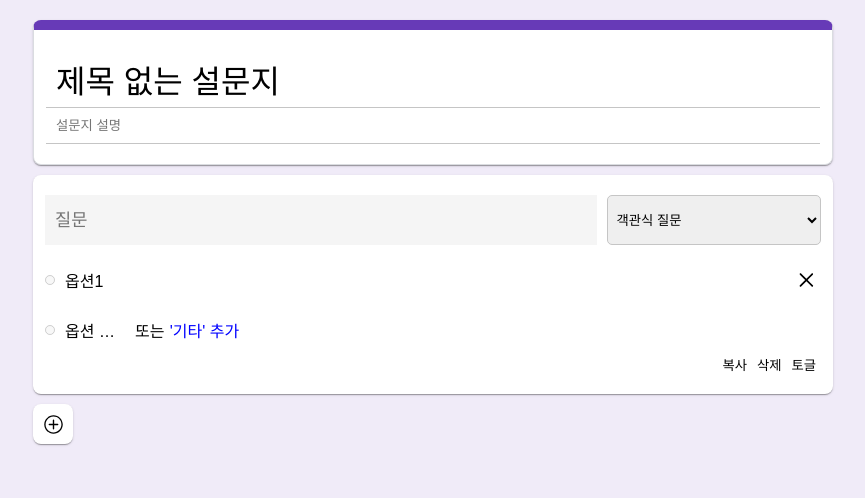
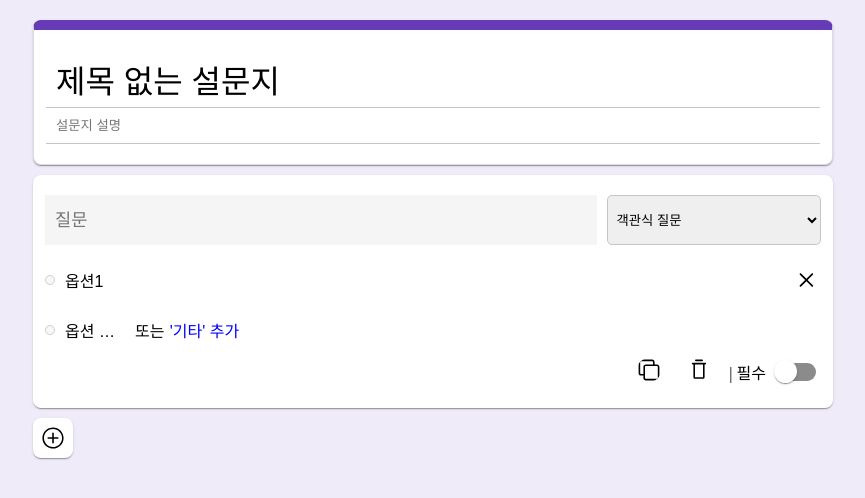
Before and after one commit to 938938/google-form-clone, a React (Create React App) app: page / in a window 1280 px wide. Shown: the top 498 px of the page, without its empty margins (207-1072 px from the left). Built offline with nearby package versions, Linux system fonts and the light colour scheme.

Commit message:
[design] 복사/삭제/필수유무 스타일 설정

```diff
--- a/src/components/AddQuestion.module.css
+++ b/src/components/AddQuestion.module.css
@@ -9,16 +9,3 @@
   box-shadow: 0 2px 1px -1px rgba(0, 0, 0, 0.2),
     0 1px 1px 0 rgba(0, 0, 0, 0.141), 0 1px 3px 0 rgba(0, 0, 0, 0.122);
 }
-
-.addQuestion svg {
-  width: 25px;
-  height: 25px;
-  padding: 2px;
-  transition: all 0.2s;
-  border-radius: 50%;
-}
-
-.addQuestion:hover svg {
-  background-color: #e5e5e5;
-  transition: all 0.2s;
-}
--- a/src/components/AddQuestion.tsx
+++ b/src/components/AddQuestion.tsx
@@ -10,7 +10,7 @@ const AddQuestion = () => {
   };
   return (
     <button className={style.addQuestion} onClick={addHandler}>
-      <RxPlusCircled />
+      <RxPlusCircled className='iconBtn' />
     </button>
   );
 };
--- a/src/components/Options.module.css
+++ b/src/components/Options.module.css
@@ -1,19 +1,5 @@
 .optionList {
   display: flex;
-}
-
-.delBtn {
-  cursor: pointer;
-  width: 30px;
-  height: 30px;
-  padding: 3px;
-  border-radius: 50%;
-  transition: all 0.2s;
-}
-
-.delBtn:hover {
-  background-color: #e5e5e5;
-  transition: all 0.2s;
 }
 
 .etc span {
--- a/src/components/Options.tsx
+++ b/src/components/Options.tsx
@@ -46,7 +46,7 @@ const Options: React.FC<{
               <input type='radio' className={style.option} disabled />
               <input value={ele} onChange={(e) => onChangeHandler(e, idx)} />
               <RxCross2
-                className={style.delBtn}
+                className='iconBtn'
                 onClick={() => onDeleteHandler(idx)}
               />
             </li>
@@ -55,7 +55,7 @@ const Options: React.FC<{
             <li className={style.etc}>
               <input type='radio' className={style.option} disabled />
               <span>기타...</span>
-              <RxCross2 className={style.delBtn} onClick={onEtcDeleteHandler} />
+              <RxCross2 className='iconBtn' onClick={onEtcDeleteHandler} />
             </li>
           )}
           <li>
@@ -85,7 +85,7 @@ const Options: React.FC<{
               <input type='checkbox' className={style.option} disabled />
               <input value={ele} onChange={(e) => onChangeHandler(e, idx)} />
               <RxCross2
-                className={style.delBtn}
+                className='iconBtn'
                 onClick={() => onDeleteHandler(idx)}
               />
             </li>
@@ -94,7 +94,7 @@ const Options: React.FC<{
             <li className={style.etc}>
               <input type='checkbox' className={style.option} disabled />
               <span>기타...</span>
-              <RxCross2 className={style.delBtn} onClick={onEtcDeleteHandler} />
+              <RxCross2 className='iconBtn' onClick={onEtcDeleteHandler} />
             </li>
           )}
           <li>
@@ -124,7 +124,7 @@ const Options: React.FC<{
               <span className={style.dropdownOption}>{idx + 1}.</span>
               <input value={ele} onChange={(e) => onChangeHandler(e, idx)} />
               <RxCross2
-                className={style.delBtn}
+                className='iconBtn'
                 onClick={() => onDeleteHandler(idx)}
               />
             </li>
--- a/src/components/Question.module.css
+++ b/src/components/Question.module.css
@@ -58,8 +58,43 @@
 .btns {
   display: flex;
   justify-content: end;
+  align-items: center;
 }
 
 .btns * {
   margin: 0 5px;
 }
+
+.copyBtn {
+  width: 20px;
+  height: 20px;
+}
+
+.toggle {
+  position: relative;
+  width: 40px;
+  height: 18px;
+  border-radius: 30px;
+  background-color: #8b8b8b;
+  transition: 0.5s;
+}
+
+.toggleCircle {
+  position: absolute;
+  top: -3px;
+  left: -2px;
+  width: 23px;
+  height: 23px;
+  border-radius: 50%;
+  background-color: #ffffff;
+  transition: 0.5s;
+  margin: 0;
+  box-shadow: 0 2px 1px -1px rgba(0, 0, 0, 0.3),
+    0 1px 1px 0 rgba(0, 0, 0, 0.141), 0 1px 3px 0 rgba(0, 0, 0, 0.122);
+}
+
+.toggleOn {
+  left: 20px;
+  transition: 0.5s;
+  background-color: #673ab7;
+}
--- a/src/components/Question.tsx
+++ b/src/components/Question.tsx
@@ -3,6 +3,15 @@ import { QuestionType, editTitle } from '../store/questionSlice';
 import style from './Question.module.css';
 import Options from './Options';
 import { useDispatch } from 'react-redux';
+import {
+  RxButton,
+  RxTextAlignLeft,
+  RxDisc,
+  RxCheckbox,
+  RxCheckCircled,
+  RxCopy,
+  RxTrash,
+} from 'react-icons/rx';
 
 const Question: React.FC<QuestionType> = ({
   idx,
@@ -13,6 +22,10 @@ const Question: React.FC<QuestionType> = ({
 }) => {
   const dispatch = useDispatch();
   const [Qtype, setQType] = useState<string>('multiple');
+  const [isOn, setisOn] = useState<boolean>(false);
+  const toggleHandler = () => {
+    setisOn((prev) => !prev);
+  };
   const editHandler = (e: ChangeEvent<HTMLInputElement>) => {
     const { value } = e.target;
     dispatch(editTitle({ idx, value }));
@@ -25,21 +38,43 @@ const Question: React.FC<QuestionType> = ({
           defaultValue='multiple'
           onChange={(e) => setQType(e.target.value)}
         >
-          <option value='short'>단답형</option>
-          <option value='paragraph'>장문형</option>
+          <option value='short'>
+            <RxButton />
+            단답형
+          </option>
+          <option value='paragraph'>
+            <RxTextAlignLeft />
+            장문형
+          </option>
           <hr />
-          <option value='multiple'>객관식 질문</option>
-          <option value='checkboxes'>체크박스</option>
-          <option value='dropdown'>드롭박스</option>
+          <option value='multiple'>
+            <RxDisc />
+            객관식 질문
+          </option>
+          <option value='checkboxes'>
+            <RxCheckbox />
+            체크박스
+          </option>
+          <option value='dropdown'>
+            <RxCheckCircled />
+            드롭박스
+          </option>
         </select>
       </div>
       <div className={style.optionsBox}>
         <Options idx={idx} type={Qtype} options={options} isEtc={isEtc} />
       </div>
       <div className={style.btns}>
-        <button>복사</button>
-        <button>삭제</button>
-        <button>토글</button>
+        <button>
+          <RxCopy className='iconBtn' />
+        </button>
+        <button>
+          <RxTrash className='iconBtn' />
+        </button>
+        <p>| 필수</p>
+        <div className={style.toggle} onClick={toggleHandler}>
+          <div className={`${style.toggleCircle} ${isOn && style.toggleOn}`} />
+        </div>
       </div>
     </form>
   );
--- a/src/index.css
+++ b/src/index.css
@@ -37,3 +37,17 @@ button {
   background-color: transparent;
   cursor: pointer;
 }
+
+.iconBtn {
+  cursor: pointer;
+  width: 30px;
+  height: 30px;
+  padding: 3px;
+  border-radius: 50%;
+  transition: all 0.2s;
+}
+
+.iconBtn:hover {
+  background-color: #e5e5e5;
+  transition: all 0.2s;
+}
```
